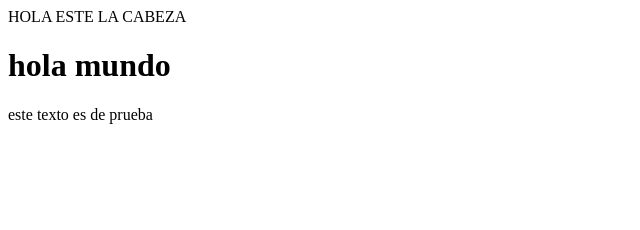
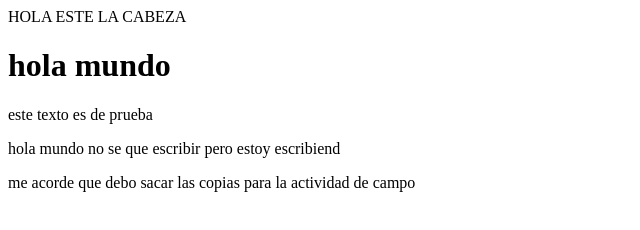
Before and after one commit to jsebasrojas29/repositorioPruebas, a plain HTML site: page index.html in a window 1280 px wide. Shown: the whole page, without its empty margins (0-640 px from the left). Drawn offline with Linux system fonts and the light colour scheme.

Commit message:
agregado el contenido del blog

```diff
--- a/index.html
+++ b/index.html
@@ -8,5 +8,9 @@
             <h1>hola mundo </h1>
             <p>este texto es de prueba</p>
         </div>
+        <div>
+            <p> hola mundo no se que escribir pero estoy escribiend</p>
+            <p>me acorde que debo sacar las copias para la actividad de campo</p>
+        </div>
     </body>
 </html>
```
